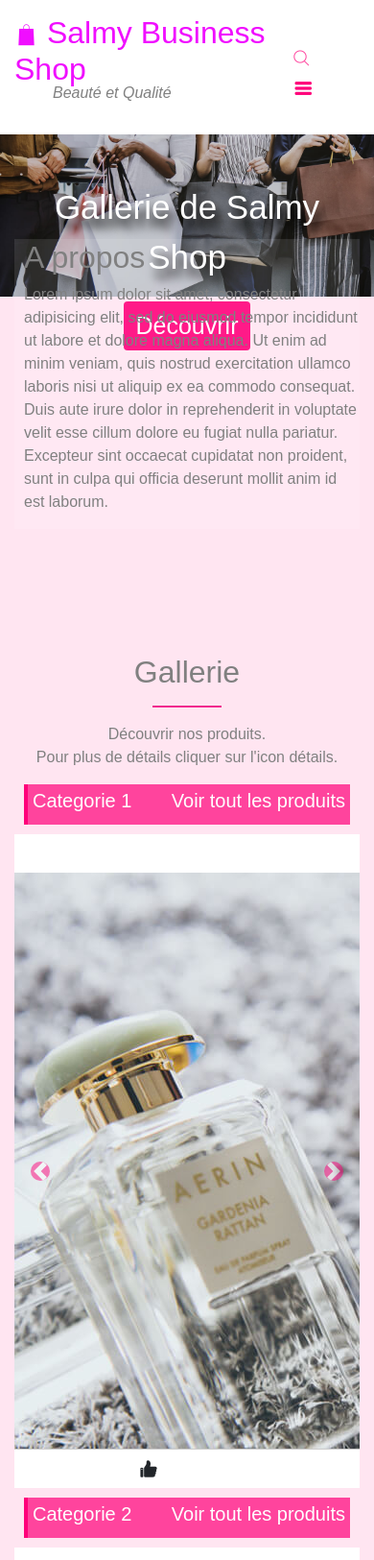
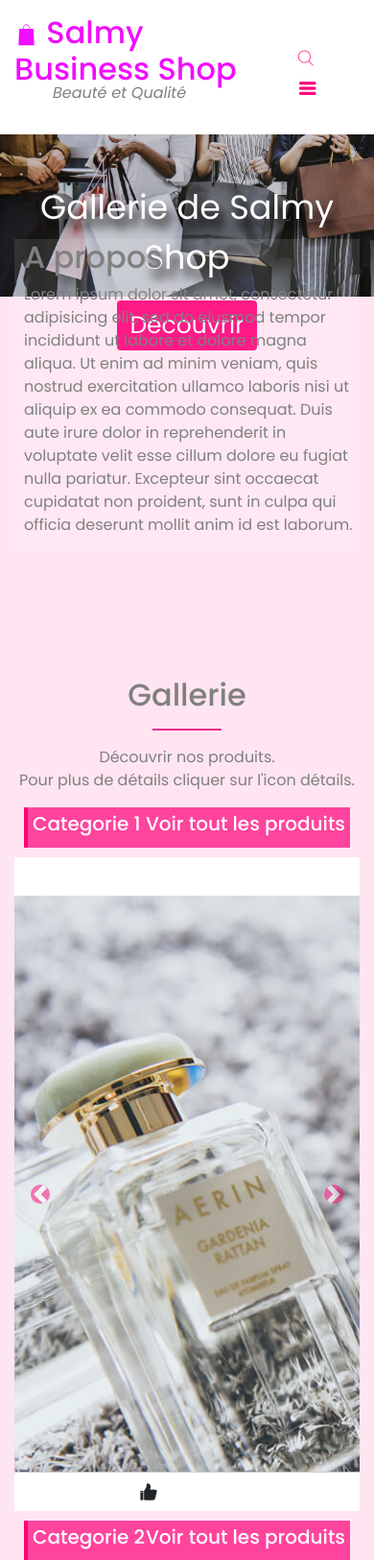
Before and after one commit to sabaly/Gallery, a PHP site: page /Views/index.html in a window 390 px wide. Shown: the top 1625 px of the page at 96% size. Run offline with PHP 8.4, Linux system fonts and the light colour scheme.

Commit message:
Font-family for more visibility in phones

```diff
--- a/Views/index.html
+++ b/Views/index.html
@@ -1,7 +1,15 @@
 <!DOCTYPE html>
 <html lang="fr">
 <head>
+    <meta charset="utf-8">
+    <meta content="width=device-width, initial-scale=1.0" name="viewport">
+
 	<title>Accueil | Salmy Business Shop</title>
+    <meta content="" name="descriptison">
+    <meta content="" name="keywords">
+
+    <!-- Google Fonts -->
+    <link href="https://fonts.googleapis.com/css?family=Open+Sans:300,300i,400,400i,600,600i,700,700i|Raleway:300,300i,400,400i,500,500i,600,600i,700,700i|Poppins:300,300i,400,400i,500,500i,600,600i,700,700i" rel="stylesheet">
 
 	<!--
 		Vendor CSS
--- a/assets/css/index.css
+++ b/assets/css/index.css
@@ -2,7 +2,7 @@
 	Général
 */
 body {
-	font-family: arial, sans-serif;
+	font-family: Poppins, sans-serif;
 	background-color: rgba(255, 0, 122, 0.1);
 }
 /*
```
